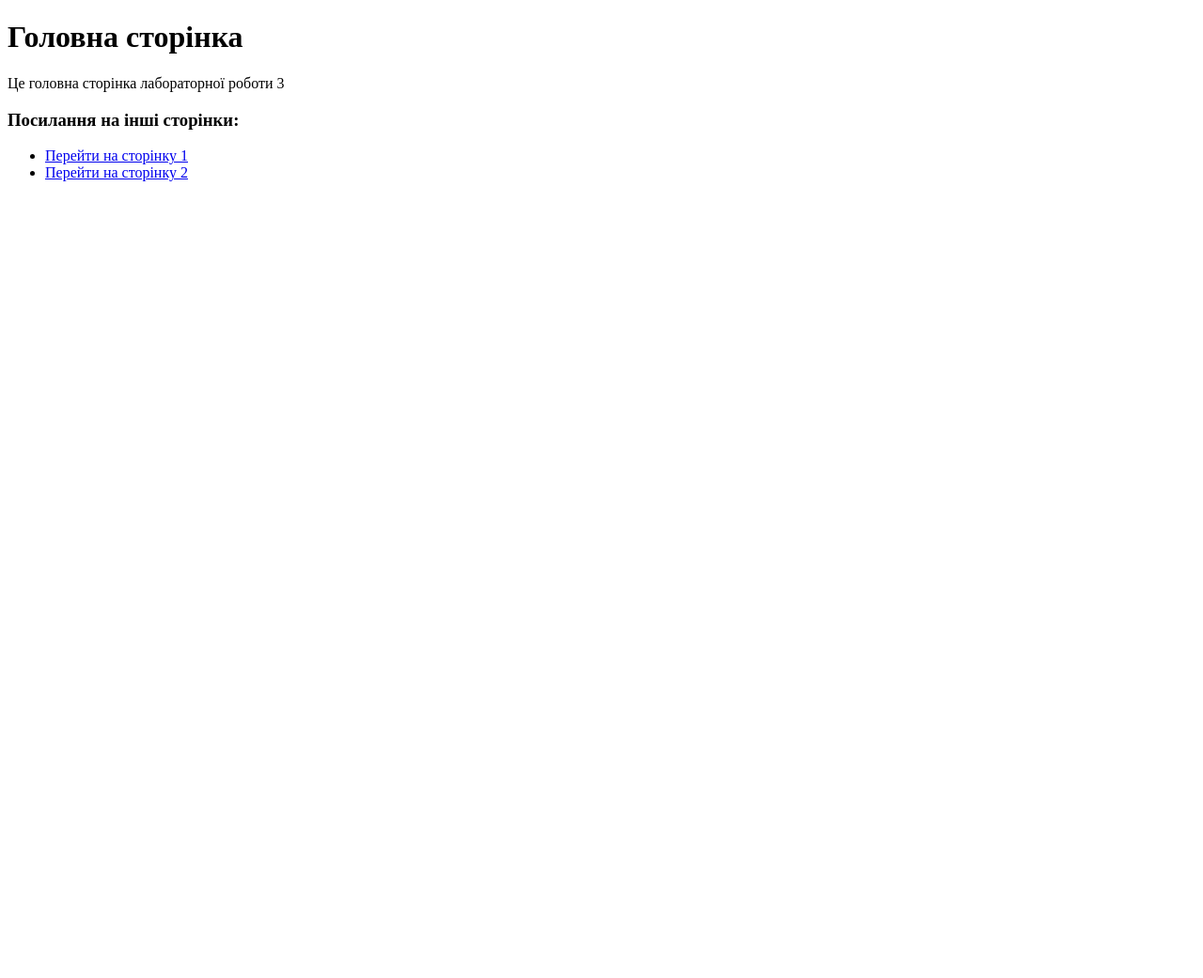
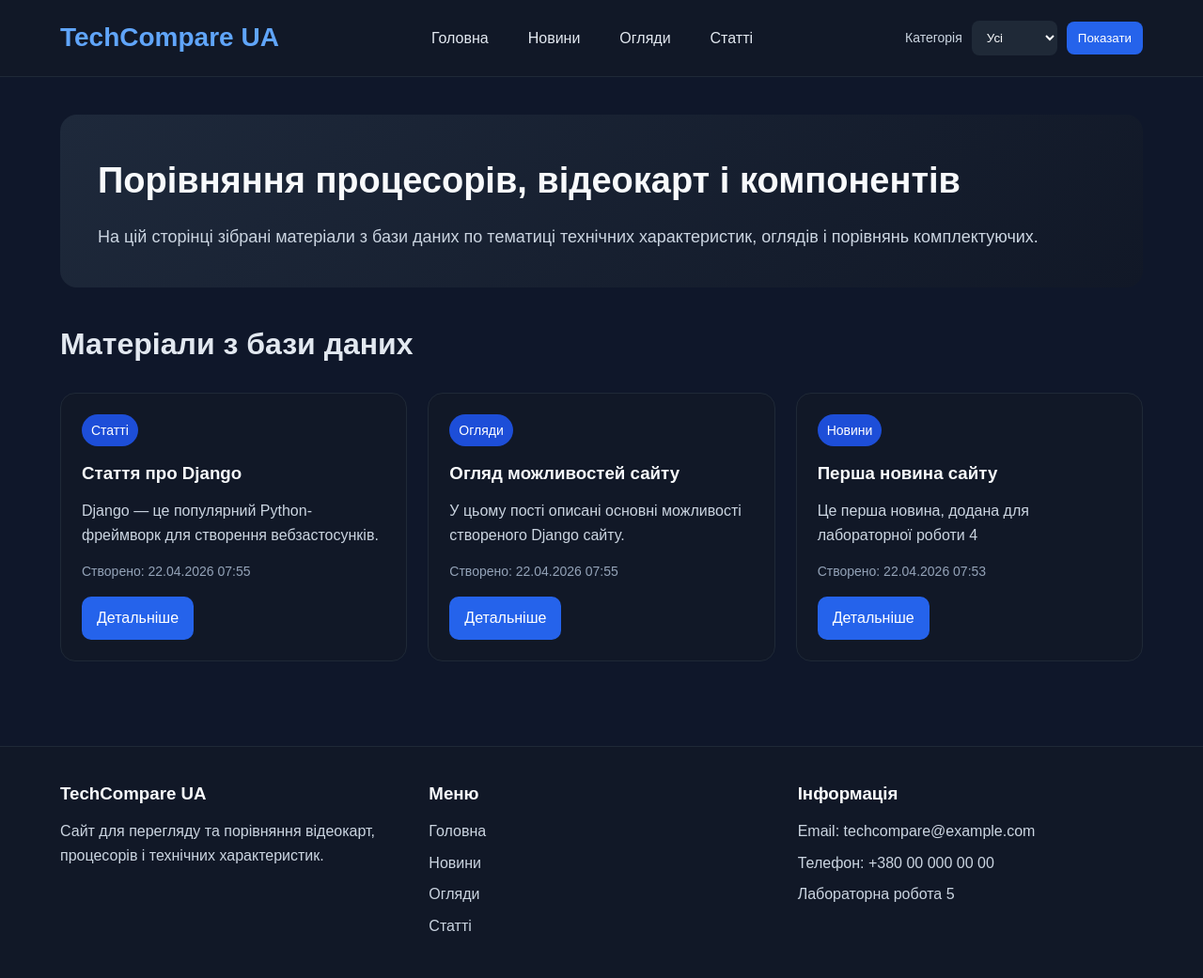
Before and after one commit to dmytrodenysyuk0511-cmd/lab2, a Django app: page / in a window 1280 px wide. Shown: the whole page at 94% size. Before the commit the page ends 193 px from the top, so only its background shows below. Run offline with Django 5.2, Linux system fonts and the light colour scheme; data comes from the database, SQL or seed files in the repository.

Commit message:
Lab 5: added homepage with header, footer, categories and database content

```diff
--- /dev/null
+++ b/lab2/myapp/static/myapp/css/style.css
@@ -0,0 +1,264 @@
+* {
+    margin: 0;
+    padding: 0;
+    box-sizing: border-box;
+}
+
+body {
+    font-family: Arial, sans-serif;
+    background: #0f172a;
+    color: #e2e8f0;
+    line-height: 1.6;
+}
+
+a {
+    text-decoration: none;
+    color: inherit;
+}
+
+ul {
+    list-style: none;
+}
+
+.container {
+    width: 90%;
+    max-width: 1200px;
+    margin: 0 auto;
+}
+
+.site-header {
+    background: #111827;
+    border-bottom: 1px solid #1f2937;
+    position: sticky;
+    top: 0;
+    z-index: 1000;
+}
+
+.header-inner {
+    display: flex;
+    align-items: center;
+    justify-content: space-between;
+    gap: 20px;
+    padding: 18px 0;
+    flex-wrap: wrap;
+}
+
+.logo {
+    font-size: 28px;
+    font-weight: bold;
+    color: #60a5fa;
+}
+
+.main-nav {
+    display: flex;
+    gap: 18px;
+    flex-wrap: wrap;
+}
+
+.main-nav a {
+    padding: 8px 12px;
+    border-radius: 8px;
+    transition: 0.3s;
+}
+
+.main-nav a:hover {
+    background: #1e293b;
+    color: #60a5fa;
+}
+
+.category-form {
+    display: flex;
+    align-items: center;
+    gap: 10px;
+    flex-wrap: wrap;
+}
+
+.category-form label {
+    font-size: 14px;
+    color: #cbd5e1;
+}
+
+.category-form select,
+.category-form button {
+    padding: 10px 12px;
+    border-radius: 8px;
+    border: none;
+}
+
+.category-form select {
+    background: #1f2937;
+    color: #f8fafc;
+}
+
+.category-form button {
+    background: #2563eb;
+    color: white;
+    cursor: pointer;
+}
+
+.category-form button:hover {
+    background: #1d4ed8;
+}
+
+.site-main {
+    padding: 40px 0;
+}
+
+.hero {
+    background: linear-gradient(135deg, #1e293b, #111827);
+    padding: 40px;
+    border-radius: 18px;
+    margin-bottom: 35px;
+}
+
+.hero h1 {
+    font-size: 38px;
+    margin-bottom: 15px;
+    color: #f8fafc;
+}
+
+.hero p {
+    font-size: 18px;
+    color: #cbd5e1;
+}
+
+.section-title {
+    margin-bottom: 25px;
+}
+
+.section-title h1,
+.section-title h2 {
+    font-size: 32px;
+    margin-bottom: 10px;
+}
+
+.cards {
+    display: grid;
+    grid-template-columns: repeat(auto-fit, minmax(280px, 1fr));
+    gap: 22px;
+}
+
+.card,
+.detail-card,
+.comment-card {
+    background: #111827;
+    border: 1px solid #1f2937;
+    border-radius: 16px;
+    padding: 22px;
+}
+
+.card h3,
+.comment-card h3 {
+    margin-bottom: 12px;
+    color: #f8fafc;
+}
+
+.card p,
+.detail-content p,
+.comment-card p {
+    color: #cbd5e1;
+    margin-bottom: 15px;
+}
+
+.card-category {
+    display: inline-block;
+    margin-bottom: 14px;
+    padding: 6px 10px;
+    background: #1d4ed8;
+    color: #fff;
+    border-radius: 999px;
+    font-size: 14px;
+}
+
+.card-meta,
+.detail-meta {
+    display: flex;
+    gap: 15px;
+    flex-wrap: wrap;
+    margin-bottom: 16px;
+    font-size: 14px;
+    color: #94a3b8;
+}
+
+.btn {
+    display: inline-block;
+    padding: 10px 16px;
+    background: #2563eb;
+    color: #fff;
+    border-radius: 10px;
+    transition: 0.3s;
+}
+
+.btn:hover {
+    background: #1d4ed8;
+}
+
+.btn-secondary {
+    background: #334155;
+}
+
+.btn-secondary:hover {
+    background: #475569;
+}
+
+.page-actions {
+    display: flex;
+    gap: 12px;
+    flex-wrap: wrap;
+    margin: 20px 0 25px;
+}
+
+.comments-section {
+    margin-top: 30px;
+}
+
+.comments-section h2 {
+    margin-bottom: 18px;
+}
+
+.comments-list {
+    display: grid;
+    gap: 16px;
+}
+
+.site-footer {
+    background: #111827;
+    border-top: 1px solid #1f2937;
+    margin-top: 50px;
+    padding: 35px 0;
+}
+
+.footer-grid {
+    display: grid;
+    grid-template-columns: repeat(auto-fit, minmax(240px, 1fr));
+    gap: 25px;
+}
+
+.footer-grid h3 {
+    margin-bottom: 12px;
+    color: #f8fafc;
+}
+
+.footer-grid p,
+.footer-grid li,
+.footer-grid a {
+    color: #cbd5e1;
+    margin-bottom: 8px;
+}
+
+.footer-grid a:hover {
+    color: #60a5fa;
+}
+
+@media (max-width: 768px) {
+    .hero h1,
+    .section-title h1,
+    .section-title h2 {
+        font-size: 28px;
+    }
+
+    .header-inner {
+        flex-direction: column;
+        align-items: flex-start;
+    }
+}
--- /dev/null
+++ b/lab2/myapp/static/myapp/js/main.js
@@ -0,0 +1,3 @@
+document.addEventListener('DOMContentLoaded', function () {
+    console.log('TechCompare UA loaded');
+});
--- /dev/null
+++ b/lab2/myapp/templates/myapp/base.html
@@ -0,0 +1,70 @@
+{% load static %}
+<!DOCTYPE html>
+<html lang="uk">
+<head>
+    <meta charset="UTF-8">
+    <meta name="viewport" content="width=device-width, initial-scale=1.0">
+    <title>{{ title }}</title>
+    <link rel="stylesheet" href="{% static 'myapp/css/style.css' %}">
+    <script src="{% static 'myapp/js/main.js' %}" defer></script>
+</head>
+<body>
+    <header class="site-header">
+        <div class="container header-inner">
+            <a href="{% url 'home' %}" class="logo">TechCompare UA</a>
+
+            <nav class="main-nav">
+                <a href="{% url 'home' %}">Головна</a>
+                {% for menu_category in categories %}
+                    <a href="{% url 'category_posts' menu_category.id %}">{{ menu_category.name }}</a>
+                {% endfor %}
+            </nav>
+
+            <form action="{% url 'home' %}" method="get" class="category-form">
+                <label for="category-select">Категорія</label>
+                <select name="category" id="category-select">
+                    <option value="">Усі</option>
+                    {% for menu_category in categories %}
+                        <option value="{{ menu_category.id }}" {% if selected_category_id == menu_category.id %}selected{% endif %}>
+                            {{ menu_category.name }}
+                        </option>
+                    {% endfor %}
+                </select>
+                <button type="submit">Показати</button>
+            </form>
+        </div>
+    </header>
+
+    <main class="site-main">
+        <div class="container">
+            {% block content %}{% endblock %}
+        </div>
+    </main>
+
+    <footer class="site-footer">
+        <div class="container footer-grid">
+            <div>
+                <h3>TechCompare UA</h3>
+                <p>Сайт для перегляду та порівняння відеокарт, процесорів і технічних характеристик.</p>
+            </div>
+
+            <div>
+                <h3>Меню</h3>
+                <ul>
+                    <li><a href="{% url 'home' %}">Головна</a></li>
+                    {% for footer_category in categories %}
+                        <li><a href="{% url 'category_posts' footer_category.id %}">{{ footer_category.name }}</a></li>
+                    {% endfor %}
+                </ul>
+            </div>
+
+            <div>
+                <h3>Інформація</h3>
+                <p>Email: techcompare@example.com</p>
+                <p>Телефон: +380 00 000 00 00</p>
+                <p>Лабораторна робота 5</p>
+            </div>
+        </div>
+    </footer>
+</body>
+</html>
--- a/lab2/myapp/templates/myapp/home.html
+++ b/lab2/myapp/templates/myapp/home.html
@@ -1,17 +1,31 @@
-<!DOCTYPE html>
-<html lang="uk">
-<head>
-    <meta charset="UTF-8">
-    <title>{{ title }}</title>
-</head>
-<body>
-    <h1>{{ title }}</h1>
-    <p>{{ message }}</p>
+{% extends 'myapp/base.html' %}
 
-    <h3>Посилання на інші сторінки:</h3>
-    <ul>
-        <li><a href="{% url 'page1' %}">Перейти на сторінку 1</a></li>
-        <li><a href="{% url 'page2' %}">Перейти на сторінку 2</a></li>
-    </ul>
-</body>
-</html>
+{% block content %}
+<section class="hero">
+    <h1>Порівняння процесорів, відеокарт і компонентів</h1>
+    <p>
+        На цій сторінці зібрані матеріали з бази даних по тематиці технічних характеристик,
+        оглядів і порівнянь комплектуючих.
+    </p>
+</section>
+
+<section class="section-title">
+    <h2>Матеріали з бази даних</h2>
+</section>
+
+<div class="cards">
+    {% for post in posts %}
+        <article class="card">
+            <div class="card-category">{{ post.category.name }}</div>
+            <h3>{{ post.title }}</h3>
+            <p>{{ post.content|truncatewords:25 }}</p>
+            <div class="card-meta">
+                <span>Створено: {{ post.created_at|date:"d.m.Y H:i" }}</span>
+            </div>
+            <a href="{% url 'post_detail' post.id %}" class="btn">Детальніше</a>
+        </article>
+    {% empty %}
+        <p>У цій категорії поки немає елементів.</p>
+    {% endfor %}
+</div>
+{% endblock %}
--- a/lab2/myapp/urls.py
+++ b/lab2/myapp/urls.py
@@ -3,6 +3,6 @@ from . import views
 
 urlpatterns = [
     path('', views.home, name='home'),
-    path('page1/', views.page1, name='page1'),
-    path('page2/', views.page2, name='page2'),
+    path('category/<int:category_id>/', views.category_posts, name='category_posts'),
+    path('post/<int:post_id>/', views.post_detail, name='post_detail'),
 ]
--- a/lab2/myapp/views.py
+++ b/lab2/myapp/views.py
@@ -1,25 +1,52 @@
-from django.shortcuts import render
+from django.shortcuts import render, get_object_or_404
+from .models import Category, Post, Comment
 
 
 def home(request):
+    categories = Category.objects.all().order_by('name')
+    posts = Post.objects.select_related('category').all().order_by('-created_at')
+
+    selected_category_id = request.GET.get('category')
+    if selected_category_id:
+        posts = posts.filter(category_id=selected_category_id)
+        selected_category_id = int(selected_category_id)
+    else:
+        selected_category_id = None
+
     context = {
-        'title': 'Головна сторінка',
-        'message': 'Це головна сторінка лабораторної роботи 3',
+        'title': 'TechCompare UA',
+        'categories': categories,
+        'posts': posts,
+        'selected_category_id': selected_category_id,
     }
     return render(request, 'myapp/home.html', context)
 
 
-def page1(request):
+def category_posts(request, category_id):
+    categories = Category.objects.all().order_by('name')
+    category = get_object_or_404(Category, id=category_id)
+    posts = Post.objects.filter(category=category).order_by('-created_at')
+
     context = {
-        'title': 'Сторінка 1',
-        'message': 'Це контент першої сторінки, переданий через context',
+        'title': f'Категорія: {category.name}',
+        'categories': categories,
+        'category': category,
+        'posts': posts,
+        'selected_category_id': category.id,
     }
-    return render(request, 'myapp/page1.html', context)
+    return render(request, 'myapp/category_posts.html', context)
 
 
-def page2(request):
+def post_detail(request, post_id):
+    categories = Category.objects.all().order_by('name')
+    post = get_object_or_404(Post.objects.select_related('category'), id=post_id)
+    comments = Comment.objects.filter(post=post).order_by('-created_at')
+
     context = {
-        'title': 'Сторінка 2',
-        'message': 'Це контент другої сторінки, переданий через context',
+        'title': post.title,
+        'categories': categories,
+        'post': post,
+        'comments': comments,
+        'selected_category_id': post.category.id,
     }
-    return render(request, 'myapp/page2.html', context)
+    return render(request, 'myapp/post_detail.html', context)
```
Also changed, not shown: lab2/myapp/templates/myapp/category_posts.html (added, +28 -0 lines), lab2/myapp/templates/myapp/post_detail.html (added, +38 -0 lines).
